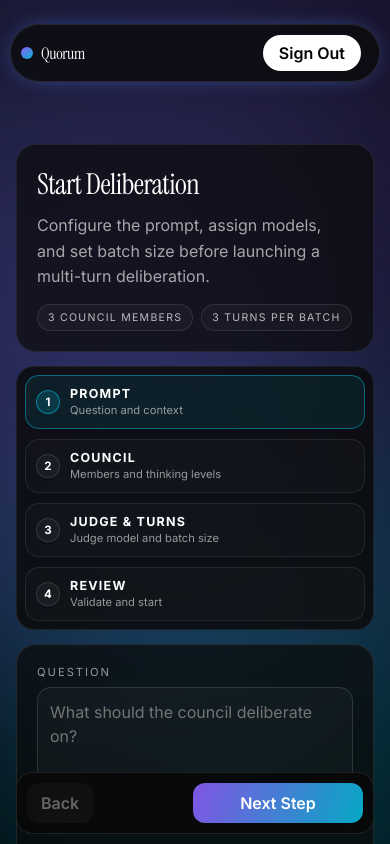
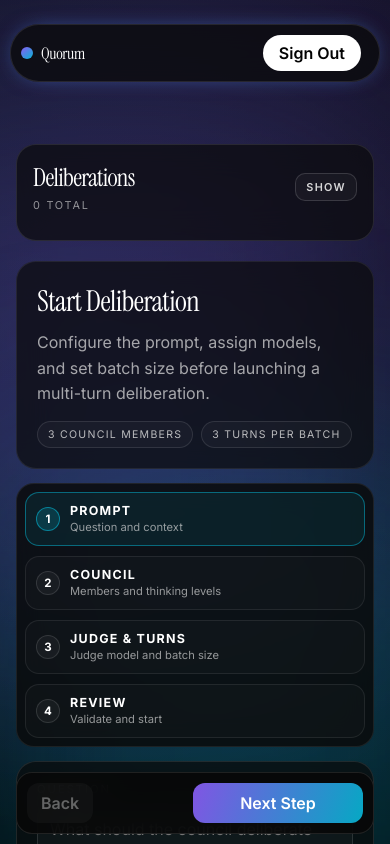
Before and after one commit to NACC96/Quorum-app, a Next.js app: page /deliberation in a window 390 px wide. Shown: the top 844 px of the page. Built offline with nearby package versions, Linux system fonts and the light colour scheme.

Commit message:
Show deliberation history panel on setup page
- Add DeliberationHistoryPanel to the deliberation setup page
- Two-column grid layout matching the chat page pattern
- Responsive: stacks vertically on smaller screens

```diff
--- a/app/deliberation/deliberation-setup-client.tsx
+++ b/app/deliberation/deliberation-setup-client.tsx
@@ -21,6 +21,7 @@ import NavPill from "@/app/components/nav-pill";
 import Footer from "@/app/components/footer";
 import ModelPickerModal from "@/app/components/model-picker-modal";
 import SetupStepProgress, { SetupStepProgressItem } from "@/app/components/setup-step-progress";
+import DeliberationHistoryPanel from "@/app/components/deliberation-history-panel";
 import styles from "@/app/deliberation/deliberation-setup.module.css";
 
 type SetupStepId = "prompt" | "council" | "judge" | "review";
@@ -82,7 +83,7 @@ function getStepIndex(step: SetupStepId): number {
 
 export default function DeliberationSetupClient(): React.JSX.Element {
   const router = useRouter();
-  const { addDeliberation } = useDeliberationContext();
+  const { deliberations, addDeliberation, removeDeliberation } = useDeliberationContext();
 
   const [draft, setDraft] = useState<DeliberationDraft>(INITIAL_DRAFT);
   const [currentStep, setCurrentStep] = useState<SetupStepId>("prompt");
@@ -290,7 +291,13 @@ export default function DeliberationSetupClient(): React.JSX.Element {
       <NavPill variant="app" />
 
       <main className="main-shell">
-        <div className={styles.setupContainer}>
+        <div className={styles.pageGrid}>
+          <DeliberationHistoryPanel
+            sessions={deliberations}
+            onDeleteSession={removeDeliberation}
+          />
+
+          <div className={styles.setupContainer}>
           <header className={styles.setupHeader}>
             <h1 className={styles.setupTitle}>Start Deliberation</h1>
             <p className={styles.setupCopy}>
@@ -654,6 +661,7 @@ export default function DeliberationSetupClient(): React.JSX.Element {
             )}
           </div>
         </div>
+        </div>
       </main>
 
       <ModelPickerModal
--- a/app/deliberation/deliberation-setup.module.css
+++ b/app/deliberation/deliberation-setup.module.css
@@ -1,8 +1,12 @@
+.pageGrid {
+  margin-top: 48px;
+  display: grid;
+  grid-template-columns: minmax(250px, 300px) 1fr;
+  gap: 20px;
+}
+
 .setupContainer {
-  margin-top: 48px;
   max-width: 780px;
-  margin-left: auto;
-  margin-right: auto;
   display: grid;
   gap: 14px;
 }
@@ -381,6 +385,12 @@
   color: rgba(225, 225, 225, 0.76);
 }
 
+@media (max-width: 1140px) {
+  .pageGrid {
+    grid-template-columns: 1fr;
+  }
+}
+
 @media (max-width: 860px) {
   .reviewGrid,
   .slotGrid {
```
